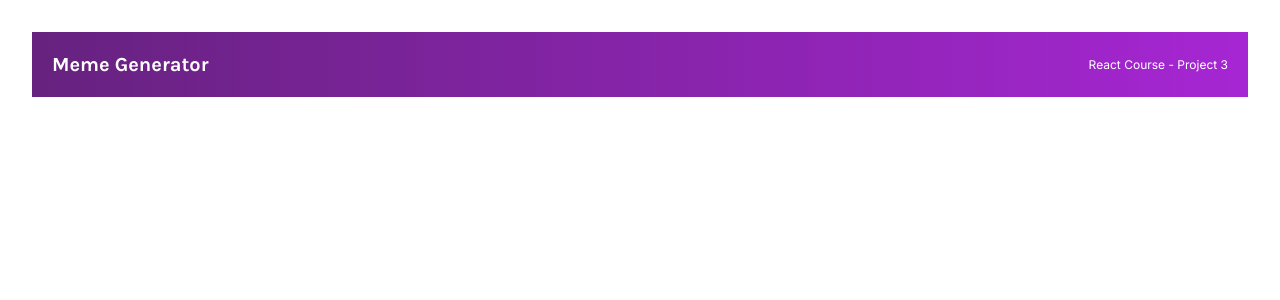
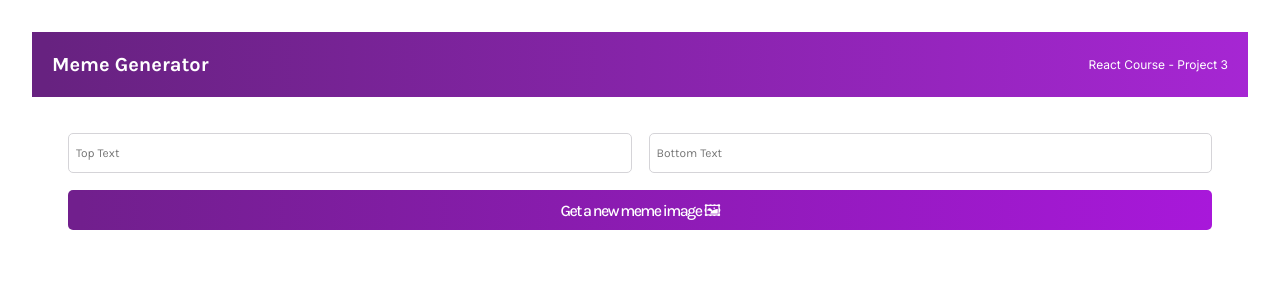
Before and after one commit to jordantannen/MemeGenerator, a React (Vite) app: page / in a window 1280 px wide. Shown: the top 300 px of the page. Built offline with nearby package versions, Linux system fonts and the light colour scheme.

Commit message:
Add and format form

```diff
--- a/src/App.jsx
+++ b/src/App.jsx
@@ -2,12 +2,14 @@
 import reactLogo from './assets/react.svg'
 import './App.css'
 import Header from './components/Header'
+import Meme from './components/Meme'
 
 function App() {
 
   return (
     <div className="App">
       <Header/>
+      <Meme/>
     </div>
   )
 }
--- /dev/null
+++ b/src/components/Meme.jsx
@@ -0,0 +1,13 @@
+import React from "react";
+
+export default function Meme(){
+    return (
+        <main>
+            <form className="form">
+                <input type="text" className="form--input" placeholder="Top Text"/>
+                <input type="text" className="form--input" placeholder="Bottom Text"/>
+                <button className="form--button">Get a new meme image 🖼</button>
+            </form>
+        </main>
+    )
+}
--- a/src/index.css
+++ b/src/index.css
@@ -5,6 +5,10 @@
 body {
   font-family: "Karla", sans-serif;
   margin: 0;
+}
+
+main {
+  padding: 36px;
 }
 
 .header {
@@ -38,3 +42,45 @@
 
   color: #FFFFFF;
 }
+
+.form {
+  display: grid;
+  grid-template: 40px 40px / 1fr 1fr;
+  gap: 17px;
+
+}
+
+.form--button {
+  grid-column: 1 / -1;
+  border-radius: 5px;
+  border: none;
+  background: linear-gradient(90.41deg, #711F8D 1.14%, #A818DA 100%);
+
+  cursor: pointer;
+
+  font-family: 'Karla';
+  font-style: normal;
+  font-weight: 500;
+  font-size: 16px;
+  line-height: 19px;
+  /* identical to box height */
+
+  text-align: center;
+  letter-spacing: -0.1em;
+
+  color: #FFFFFF;
+}
+
+.form--input {
+  border: 1px solid #D5D4D8;
+  border-radius: 5px;
+
+  font-family: 'Karla';
+  font-style: normal;
+  font-weight: 400;
+  font-size: 12px;
+  line-height: 14px;
+  text-indent: 5px;
+
+  color: #0D0D0D;
+}
```
